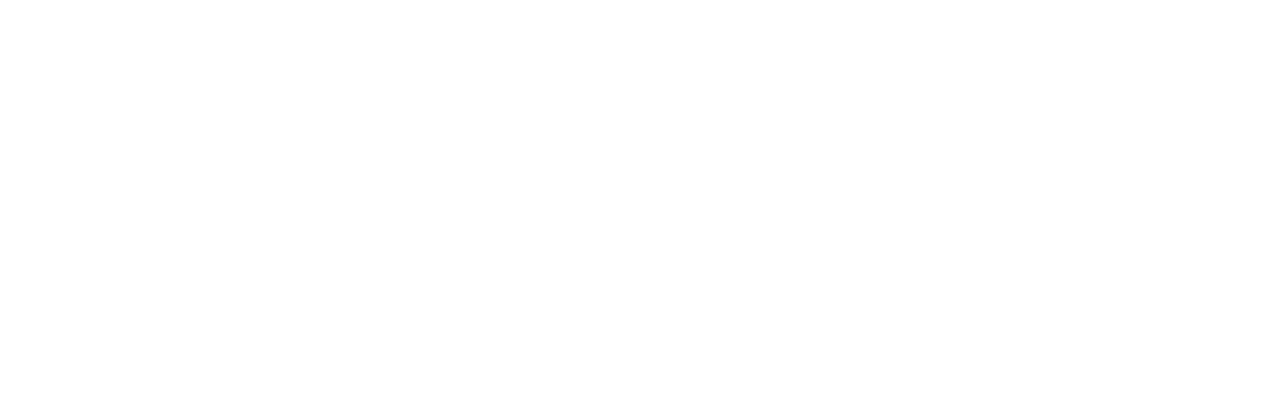
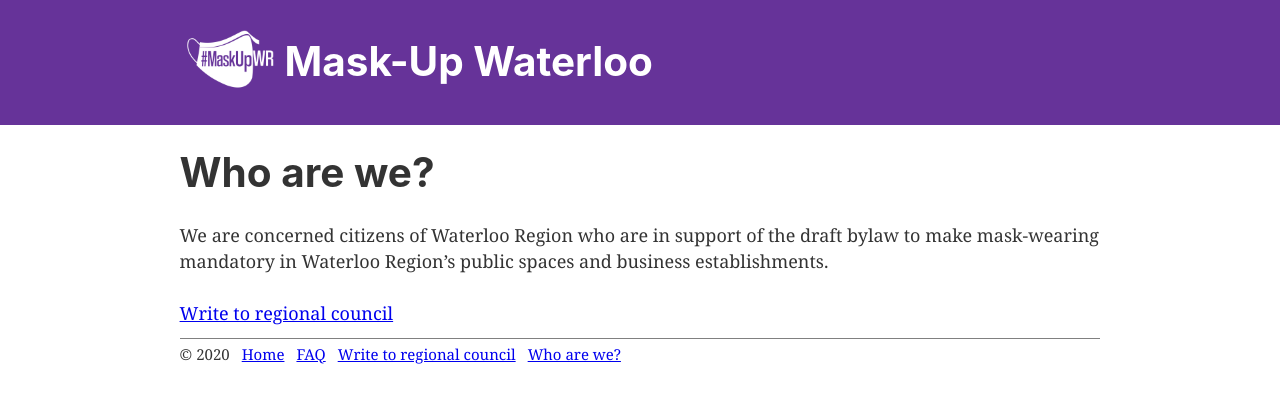
Before and after one commit to andfaulkner/mask-up-wr-site, a Gatsby site: page /who-are-we in a window 1280 px wide. Before the commit this address had no page. Built offline with nearby package versions, Linux system fonts and the light colour scheme; Gatsby itself is replaced by a stand-in of ours.

Commit message:
Complete who are we page; more formatting; etc

```diff
--- a/src/pages/index.tsx
+++ b/src/pages/index.tsx
@@ -9,13 +9,15 @@
     <Layout>
         <SEO title="Home" />
         <h1>Welcome</h1>
-        <p>Do you already support a mandatory face-mask bylaw in Waterloo Region?</p>
+        <p style={{marginBottom: `0px`}}>Do you already support a mandatory face-mask bylaw in Waterloo Region?</p>
         <p>
             Please skip to{' '}
-            <Link to="/write-to-council">How To Write A Letter To Your Regional Council</Link>
+            <Link to="/write-to-council">How To Write A Letter To Your Regional Council</Link>.
         </p>
         <p>Thank you for your support!</p>
-        <div style={{maxWidth: `300px`, marginBottom: `1.45rem`}}>{/*<Image />*/}</div>
+
+        <h3 style={{marginBottom: 12}}>More info</h3>
+        {/*<div style={{maxWidth: `300px`, marginBottom: `1.45rem`}}><Image /></div>*/}
 
         <ol>
             <li>
--- /dev/null
+++ b/src/pages/who-are-we.tsx
@@ -0,0 +1,24 @@
+import React from 'react';
+import {Link} from 'gatsby';
+
+import Layout from '../components/layout';
+import SEO from '../components/seo';
+
+const WhoAreWe = () => (
+    <Layout>
+        <SEO title="Who are we?" />
+        <h1>Who are we?</h1>
+
+        <p>
+            We are concerned citizens of Waterloo Region who are in support of the draft bylaw to
+            make mask-wearing mandatory in Waterloo Region’s public spaces and business
+            establishments.{' '}
+        </p>
+
+        <div>
+            <Link to="/write-to-council">Write to regional council</Link>
+        </div>
+    </Layout>
+);
+
+export default WhoAreWe;
--- a/src/pages/write-to-council.tsx
+++ b/src/pages/write-to-council.tsx
@@ -27,6 +27,10 @@
                 feel safer, or help you get out more?
             </li>
         </ol>
+
+        <div>
+            <Link to="/">Back to home</Link>
+        </div>
     </Layout>
 );
 
```
